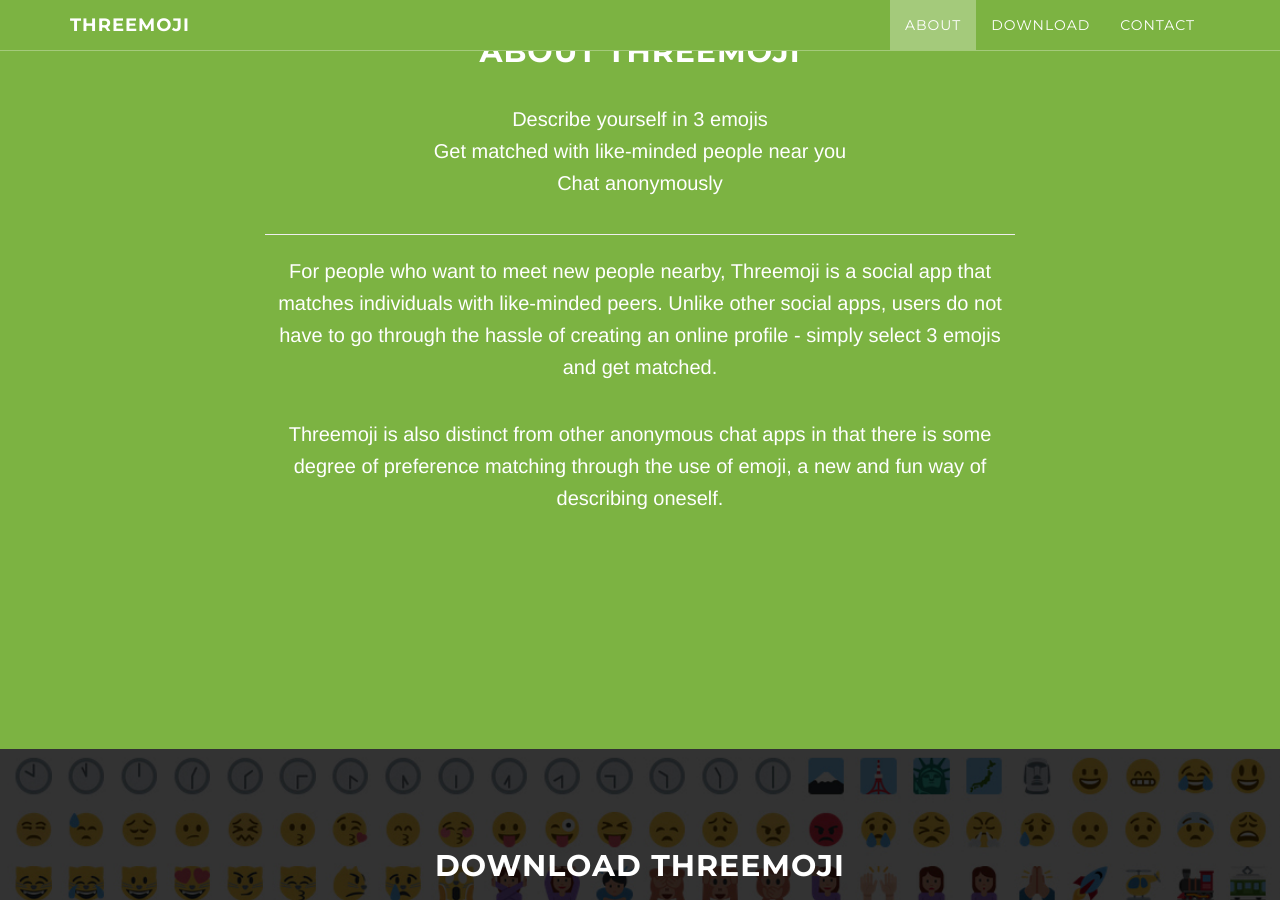
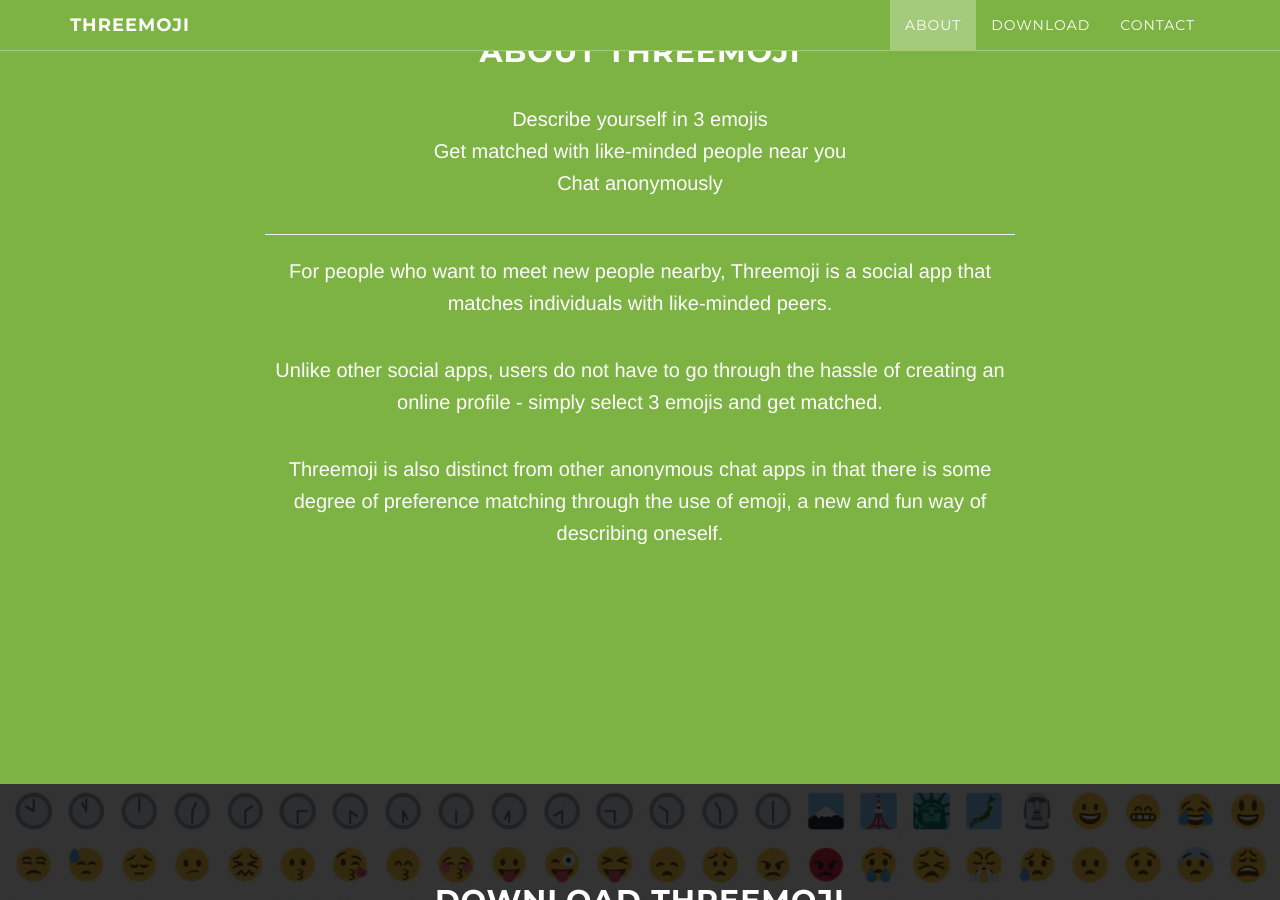
Before and after one commit to threemoji/threemoji.github.io, a Jekyll site: the page built from index.html, in a window 1280 px wide and 900 px high, scrolled down 1065 px. Built offline with Jekyll 4.4.1, drawn with Linux system fonts in a browser that asks for light colours; some web fonts are replaced; some of the changed text lies outside the part shown.

Commit message:
Minor edits

```diff
--- a/_includes/about.html
+++ b/_includes/about.html
@@ -3,16 +3,14 @@
         <div class="row">
             <div class="col-lg-8 col-lg-offset-2">
                 <h2>About threemoji</h2>
-
                 <p>
                 Describe yourself in 3 emojis<br>
                 Get matched with like-minded people near you<br>
                 Chat anonymously
                 </p>
-
                 <hr>
-
-                <p>For people who want to meet new people nearby, Threemoji is a social app that matches individuals with like-minded peers. Unlike other social apps, users do not have to go through the hassle of creating an online profile - simply select 3 emojis and get matched.</p>
+                <p>For people who want to meet new people nearby, Threemoji is a social app that matches individuals with like-minded peers.</p>
+                <p> Unlike other social apps, users do not have to go through the hassle of creating an online profile - simply select 3 emojis and get matched.</p>
                 <p>Threemoji is also distinct from other anonymous chat apps in that there is some degree of preference matching through the use of emoji, a new and fun way of describing oneself.</p>
             </div>
         </div>
--- a/_includes/download.html
+++ b/_includes/download.html
@@ -5,7 +5,7 @@
                 <div class="col-lg-8 col-lg-offset-2">
                     <h2>Download threemoji</h2>
                     <p>You can download Threemoji for free on the Google Play Store.</p>
-                    <a href="http://play.google.com" class="btn btn-default btn-lg">Visit Threemoji on the Play Store</a>
+                    <a href="http://play.google.com" class="btn btn-default btn-lg">Get Threemoji</a>
                 </div>
             </div>
         </div>
```
